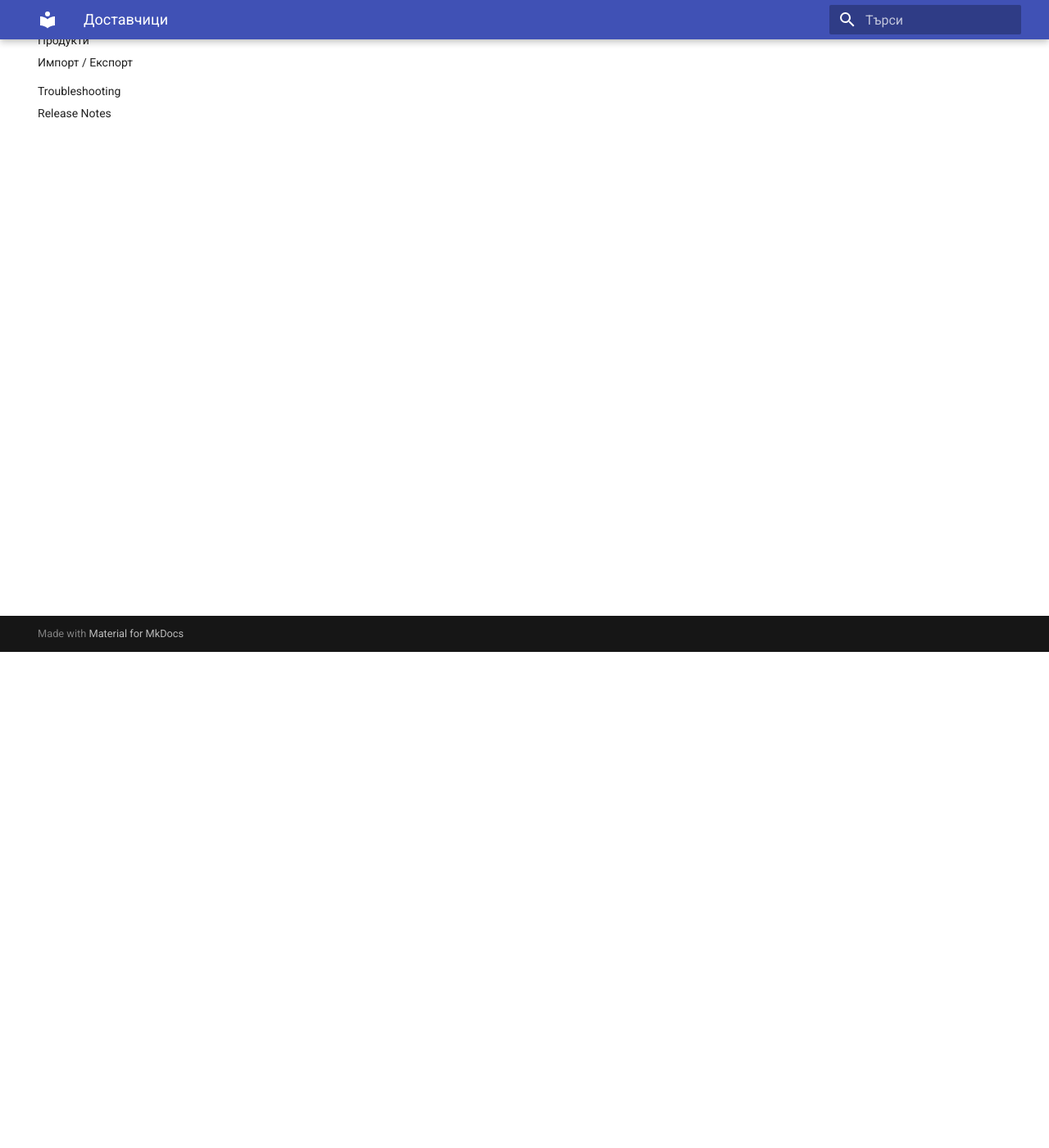
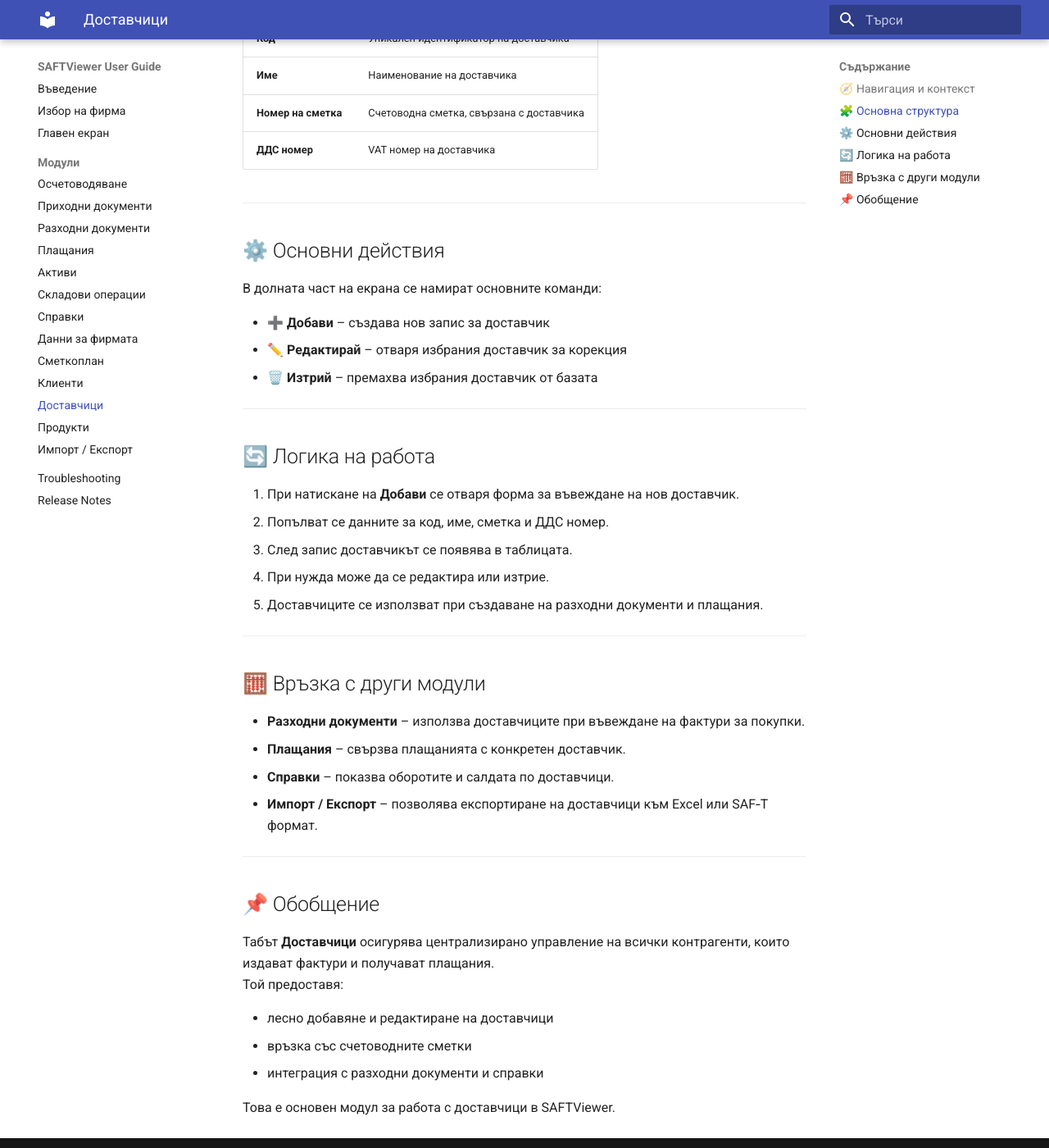
Before and after one commit to teodorval/saftviewer-docs, an MkDocs documentation site: the page built from docs/suppliers.md, in a window 1280 px wide and 1400 px high, scrolled down 605 px. Shown: the whole window at 82% size. Built offline with MkDocs 1.6.1 and Material for MkDocs 9.7.7, drawn with Linux system fonts in a browser that asks for light colours; some of the changed text lies outside the part shown.

Commit message:
Enhance suppliers.md with comprehensive tab details
Added detailed documentation for the Suppliers tab, including navigation, structure, actions, and integration with other modules.

```diff
--- a/docs/suppliers.md
+++ b/docs/suppliers.md
@@ -1 +1,66 @@
-suppliers.md
+# Таб: Доставчици
+
+Табът **Доставчици** служи за управление на всички доставчици на фирмата.
+Тук се въвеждат, редактират и изтриват записи за контрагенти, които издават фактури или получават плащания.
+
+---
+
+## 🧭 Навигация и контекст
+
+Табът **Доставчици** е достъпен като отделен модул от главния екран на SAFTViewer.
+Той съдържа таблица с всички доставчици, регистрирани в системата.
+
+---
+
+## 🧩 Основна структура
+
+Екранът съдържа таблица със следните колони:
+
+| Колона | Описание |
+|--------|-----------|
+| **Код** | Уникален идентификатор на доставчика |
+| **Име** | Наименование на доставчика |
+| **Номер на сметка** | Счетоводна сметка, свързана с доставчика |
+| **ДДС номер** | VAT номер на доставчика |
+
+---
+
+## ⚙️ Основни действия
+
+В долната част на екрана се намират основните команди:
+
+- **➕ Добави** – създава нов запис за доставчик
+- **✏️ Редактирай** – отваря избрания доставчик за корекция
+- **🗑️ Изтрий** – премахва избрания доставчик от базата
+
+---
+
+## 🔄 Логика на работа
+
+1. При натискане на **Добави** се отваря форма за въвеждане на нов доставчик.
+2. Попълват се данните за код, име, сметка и ДДС номер.
+3. След запис доставчикът се появява в таблицата.
+4. При нужда може да се редактира или изтрие.
+5. Доставчиците се използват при създаване на разходни документи и плащания.
+
+---
+
+## 🧮 Връзка с други модули
+
+- **Разходни документи** – използва доставчиците при въвеждане на фактури за покупки.
+- **Плащания** – свързва плащанията с конкретен доставчик.
+- **Справки** – показва оборотите и салдата по доставчици.
+- **Импорт / Експорт** – позволява експортиране на доставчици към Excel или SAF‑T формат.
+
+---
+
+## 📌 Обобщение
+
+Табът **Доставчици** осигурява централизирано управление на всички контрагенти, които издават фактури и получават плащания.
+Той предоставя:
+
+- лесно добавяне и редактиране на доставчици
+- връзка със счетоводните сметки
+- интеграция с разходни документи и справки
+
+Това е основен модул за работа с доставчици в SAFTViewer.
```
